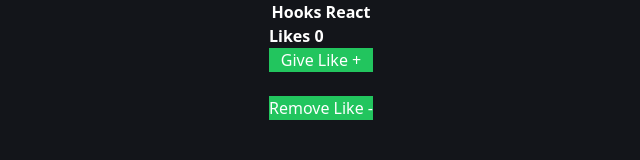
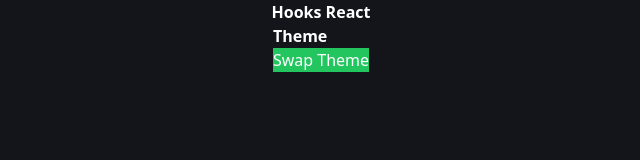
Before and after one commit to bastndev/Hello-React, an Astro site: page /hooks in a window 1280 px wide. Shown: the whole page, without its empty margins (319-959 px from the left). Built offline with nearby package versions, Linux system fonts and the light colour scheme; Astro itself is replaced by a stand-in of ours.

Commit message:
`Add` swap theme

```diff
--- a/src/components/Hook.jsx
+++ b/src/components/Hook.jsx
@@ -26,7 +26,7 @@ export function Hook() {
 }
  */
 
-// TODO: 2 Second option
+/* // TODO: 2 Second option
 import { useState } from "react";
 
 export function Hook() {
@@ -50,4 +50,48 @@ export function Hook() {
       </button>
     </div>
   );
+} */
+
+// TODO: 3 There option
+import { useState } from "react";
+
+export function Hook() {
+  const [theme, setTheme] = useState(false);
+
+  const swapTheme = () => {
+    setTheme(true);
+    console.log(theme)
+  };
+  return (
+    <div className="flex flex-col">
+      <h1>Theme {theme}</h1>
+      <button onClick={swapTheme} className="bg-green-500 ">
+        Swap Theme
+      </button>
+    </div>
+  );
 }
+
+// Optional
+/* import { useState, useEffect } from "react";
+
+export function Hook() {
+  const [theme, setTheme] = useState(false);
+
+  useEffect(() => {
+    console.log(theme);
+  }, [theme]);
+
+  const swapTheme = () => {
+    setTheme(true);
+  };
+
+  return (
+    <div className="flex flex-col">
+      <h1>Theme {theme}</h1>
+      <button onClick={swapTheme} className="bg-green-500 ">
+        Swap Theme
+      </button>
+    </div>
+  );
+} */
```
